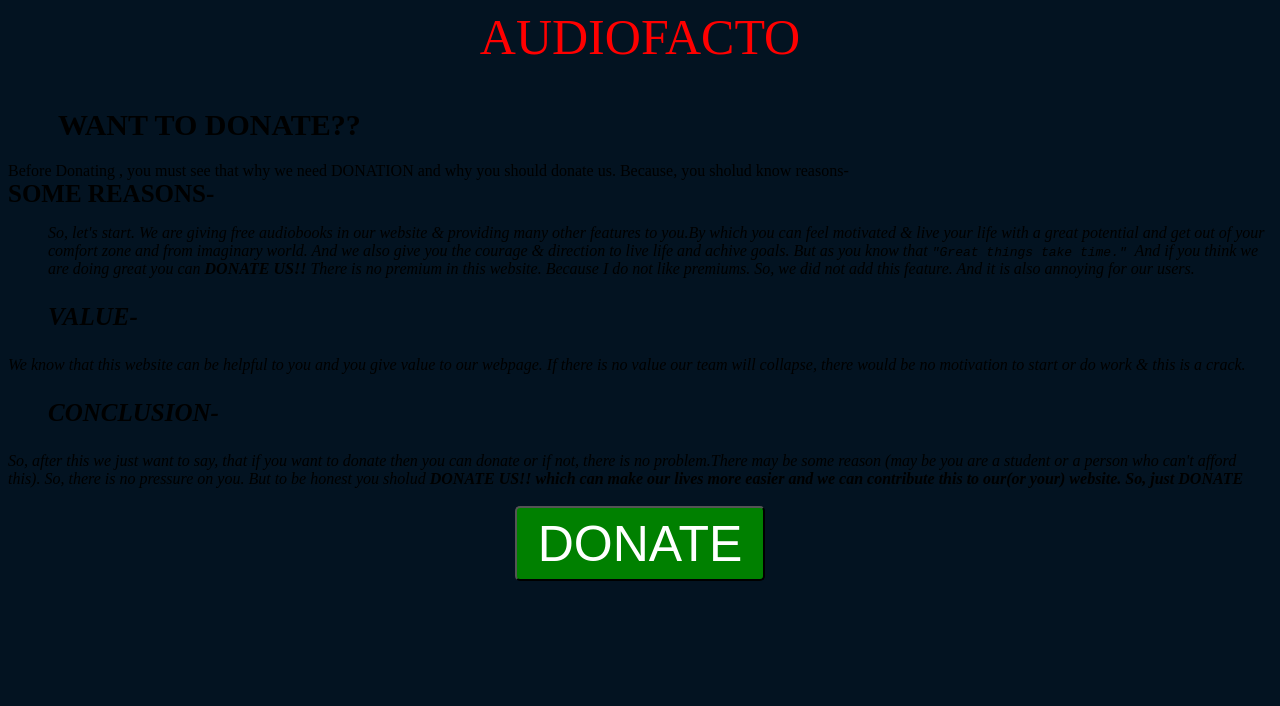
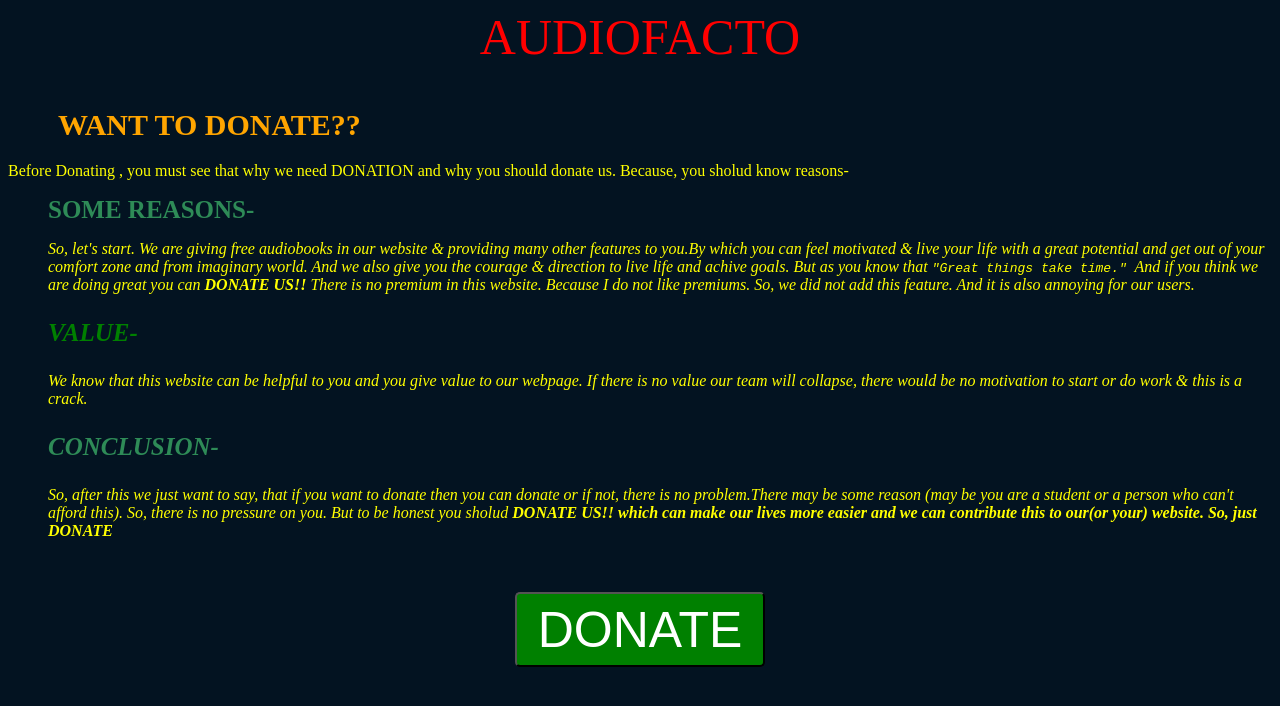
Before and after one commit to audiofacto/box2.github.io, a plain HTML site: page index.html in a window 1280 px wide. Drawn offline with Linux system fonts and the light colour scheme.

Commit message:
Updated again on Oct. 26,2020
ADDED SOME COLORS

```diff
--- a/index.html
+++ b/index.html
@@ -5,6 +5,7 @@
 	<style>
 		body{
 background:  #031321;
+color: yellow;
 
 
 		}
@@ -38,20 +39,20 @@ color: red;
 	<center>
 	<header id="header">AUDIOFACTO</header>
 	</center>
-<h1 id="heading"> WANT TO DONATE??</h1>
+<h1 id="heading"style="color: orange"> WANT TO DONATE??</h1>
 <p1 id="para">
  Before Donating , you must see that why we need DONATION and why you should donate us. Because, you sholud know reasons-
  <br>
-             <strong style="font-size: 25px">SOME REASONS-</strong>
+             <ul><strong style="font-size: 25px;color: seagreen">SOME REASONS-</strong></ul>
 <i><ul>So, let's start. We are giving free audiobooks in our website & providing many other features to you.By which you can feel motivated & live your life with a great potential and get out of your comfort zone  and from imaginary world. And we also give you the courage & direction to live life and achive goals. But as you know that <tt>"Great things take time." </tt> And if you think we are doing great you can<strong> DONATE US!! </strong> There is no premium in this  website. Because I do not like premiums. So, we did not add this feature.  And it is also annoying for our users.</ul>
 
 
-<strong><ul style="font-size: 25px">VALUE-</ul></strong>
-We know that this website can be helpful to you and you give value to our webpage. If there is no value our team will collapse, there would be no motivation to start or do work & this is a crack.
+<strong><ul style="font-size: 25px; color: green">VALUE-</ul></strong>
+<ul>We know that this website can be helpful to you and you give value to our webpage. If there is no value our team will collapse, there would be no motivation to start or do work & this is a crack.</ul>
 
 
-<strong><ul style="font-size: 25px">CONCLUSION-</ul></strong>
-So, after this we just want to say, that if you  want to donate then you can donate or if not, there is no problem.There may be some reason (may be you are a student or a person who can't afford this). So, there is no pressure on you. But to be honest you sholud <strong>DONATE US!! which can make our lives more easier and we can contribute this to our(or your) website. So, just <i>DONATE</i> </strong>
+<strong><ul style="font-size: 25px ;color:seagreen">CONCLUSION-</ul></strong>
+<ul>So, after this we just want to say, that if you  want to donate then you can donate or if not, there is no problem.There may be some reason (may be you are a student or a person who can't afford this). So, there is no pressure on you. But to be honest you sholud <strong>DONATE US!! which can make our lives more easier and we can contribute this to our(or your) website. So, just <i>DONATE</i> </strong>  </ul>
 <br> <br>
 <center><button  style=" width:250px; height:75px; color: white; background: green; border-radius: 5px; font-size: 50px">  DONATE</button>
 
```
